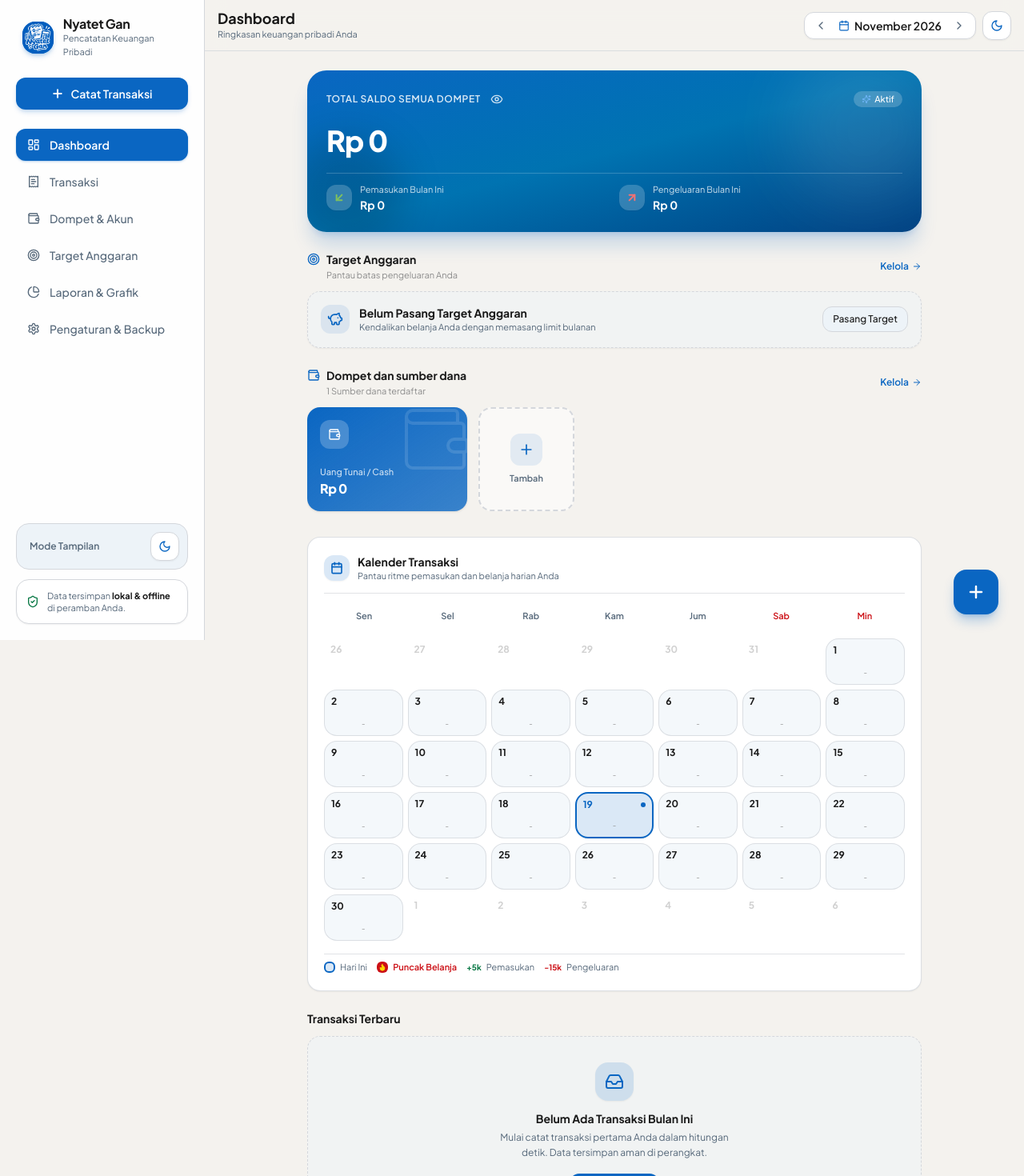
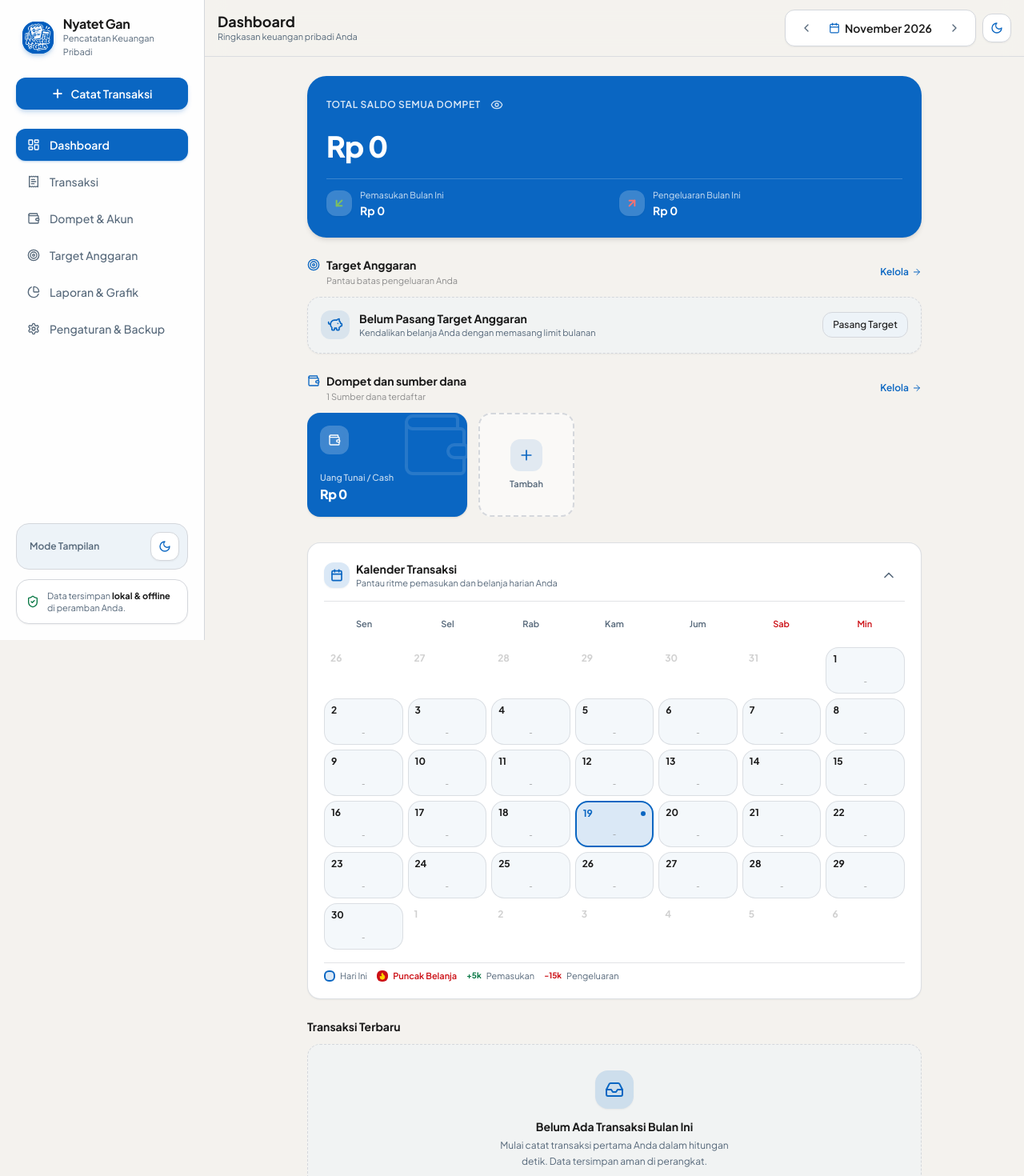
Before and after one commit to Riskypr/Nyatet-gan, a Next.js app: page / in a window 1280 px wide. Shown: the top 1470 px of the page at 80% size. Built offline with nearby package versions, Linux system fonts and the light colour scheme.

Commit message:
fix: card total warna, animasi target budget, dan layout card stacking

```diff
--- a/app/globals.css
+++ b/app/globals.css
@@ -95,6 +95,46 @@ body {
   font-family: var(--font-sans), system-ui, -apple-system, BlinkMacSystemFont, 'Segoe UI', Roboto, Oxygen, Ubuntu, Cantarell, 'Open Sans', 'Helvetica Neue', sans-serif;
   -webkit-tap-highlight-color: transparent;
   transition: background-color 0.2s ease, color 0.2s ease;
+}
+
+@layer base {
+  button:enabled,
+  a {
+    transition-property: color, background-color, border-color, box-shadow, opacity, transform;
+    transition-duration: 180ms;
+    transition-timing-function: ease-out;
+  }
+
+  button:enabled:active,
+  a:active {
+    transform: scale(0.98);
+  }
+}
+
+@keyframes soft-enter {
+  from {
+    opacity: 0;
+    transform: translateY(6px);
+  }
+  to {
+    opacity: 1;
+    transform: translateY(0);
+  }
+}
+
+.motion-enter {
+  animation: soft-enter 240ms ease-out both;
+}
+
+@media (prefers-reduced-motion: reduce) {
+  *,
+  *::before,
+  *::after {
+    animation-duration: 0.01ms !important;
+    animation-iteration-count: 1 !important;
+    scroll-behavior: auto !important;
+    transition-duration: 0.01ms !important;
+  }
 }
 
 /* Custom scrollbars */
--- a/app/page.tsx
+++ b/app/page.tsx
@@ -7,7 +7,8 @@ import {
   ArrowUpRight,
   Plus,
   ArrowRight,
-  Sparkles,
+  ChevronDown,
+  ChevronUp,
   Wallet as WalletIcon,
   PiggyBank,
   Eye,
@@ -42,6 +43,7 @@ export default function DashboardPage() {
   const [overallBudget, setOverallBudget] = useState<BudgetProgress | null>(null);
   const [categoryBudgets, setCategoryBudgets] = useState<BudgetProgress[]>([]);
   const [isWalletModalOpen, setIsWalletModalOpen] = useState(false);
+  const [showAllBudgets, setShowAllBudgets] = useState(false);
 
   // Load category lookup map and budget progress for the current month
   useEffect(() => {
@@ -63,15 +65,18 @@ export default function DashboardPage() {
 
   const walletMap = new Map(wallets.map((w) => [w.id, w]));
   const recentTransactions = transactions.slice(0, 5);
+  const budgetCount = (overallBudget ? 1 : 0) + categoryBudgets.length;
+  const firstBudget = overallBudget || categoryBudgets[0];
+  const firstBudgetTitle = overallBudget
+    ? 'Target Keseluruhan Bulan Ini'
+    : categoryBudgets[0]?.category?.name || 'Target Kategori';
 
   return (
-    <div className="flex flex-col gap-6 max-w-3xl mx-auto">
+    <div className="flex flex-col gap-5 sm:gap-6 max-w-3xl mx-auto">
       {/* 1. Card Saldo Total (Hero Card) */}
-      <div className="relative overflow-hidden rounded-3xl bg-gradient-to-br from-[#0A66C2] via-[#0073B1] to-[#004182] p-6 text-white shadow-xl shadow-primary/20 transition-all">
-        {/* Modern glowing blurred meshes */}
-        <div className="absolute right-0 top-0 translate-x-6 -translate-y-6 w-48 h-48 rounded-full bg-white/10 blur-2xl pointer-events-none" />
-        <div className="absolute left-0 bottom-0 -translate-x-6 translate-y-6 w-36 h-36 rounded-full bg-black/15 blur-xl pointer-events-none" />
-
+      <div
+        className="relative overflow-hidden rounded-3xl p-4 sm:p-6 text-white shadow-md bg-primary transition-colors duration-200"
+      >
         <div className="relative z-10 flex flex-col gap-5">
           <div className="flex items-center justify-between">
             <div className="flex items-center gap-2">
@@ -92,14 +97,10 @@ export default function DashboardPage() {
                 )}
               </button>
             </div>
-            <span className="flex items-center gap-1 text-[11px] px-2.5 py-0.5 rounded-full bg-white/20 backdrop-blur-xs text-white font-medium">
-              <Sparkles className="w-3 h-3 text-[#70B5F9]" />
-              Aktif
-            </span>
           </div>
 
           <div>
-            <h2 className="text-3xl sm:text-4xl font-extrabold tracking-tight" suppressHydrationWarning>
+            <h2 className="text-3xl sm:text-4xl font-extrabold tracking-tight transition-all duration-200" suppressHydrationWarning>
               {isBalanceHidden ? 'Rp ••••••••' : formatRupiah(totalBalance)}
             </h2>
           </div>
@@ -157,7 +158,7 @@ export default function DashboardPage() {
         </div>
 
         {/* Jika belum ada target sama sekali */}
-        {!overallBudget && categoryBudgets.length === 0 ? (
+        {budgetCount === 0 ? (
           <Card className="flex items-center justify-between p-4 bg-surface-alt/50 border-dashed border-border">
             <div className="flex items-center gap-3">
               <div className="w-9 h-9 rounded-xl bg-primary/10 text-primary flex items-center justify-center">
@@ -174,8 +175,8 @@ export default function DashboardPage() {
               </Button>
             </Link>
           </Card>
-        ) : (
-          <div className="flex flex-col gap-3">
+        ) : showAllBudgets && budgetCount > 1 ? (
+          <div key="budget-expanded" className="motion-enter flex flex-col gap-3">
             {/* Target Keseluruhan (Total) jika ada */}
             {overallBudget && (
               <Link href="/budget" className="block group">
@@ -237,8 +238,7 @@ export default function DashboardPage() {
                           </span>
                         </div>
 
-                        {/* Progress Bar Container */}
-                        <div className="w-full h-2.5 rounded-full bg-surface-alt overflow-hidden p-0.5">
+                        <div className="w-full h-2.5 rounded-full bg-surface-alt overflow-hidden">
                           <div
                             className={cn(
                               'h-full rounded-full transition-all duration-500 ease-out',
@@ -273,6 +273,80 @@ export default function DashboardPage() {
                   ))}
                 </div>
               </div>
+            )}
+
+            <button
+              type="button"
+              onClick={() => setShowAllBudgets(false)}
+              className="self-center inline-flex min-h-10 items-center gap-2 px-4 rounded-xl text-sm font-semibold text-text-secondary hover:bg-surface-alt hover:text-text-primary transition-colors"
+            >
+              <ChevronUp className="w-4 h-4" />
+              Sembunyikan
+            </button>
+          </div>
+        ) : (
+          <div key="budget-collapsed" className="motion-enter flex flex-col items-center gap-1">
+            <div className="relative isolate w-full" style={{ paddingBottom: budgetCount > 1 ? '1.25rem' : '0' }}>
+              {budgetCount > 1 && (
+                <>
+                  <div className="absolute z-0 left-3 right-3 top-3 h-full rounded-2xl border border-border bg-surface-alt" />
+                  <div className="absolute z-0 left-1.5 right-1.5 top-1.5 h-full rounded-2xl border border-border bg-surface" />
+                </>
+              )}
+              {firstBudget && (
+                <Link href="/budget" className="relative z-10 block rounded-2xl border border-border bg-surface p-4 shadow-sm transition-all hover:shadow-md hover:border-primary/40">
+                  <div className="flex items-start justify-between gap-3">
+                    <div className="min-w-0">
+                      <p className="truncate text-sm font-bold text-text-primary">{firstBudgetTitle}</p>
+                      <p className="mt-1 text-[11px] text-text-secondary">
+                        Total Target: <strong className="font-semibold text-text-primary">{formatRupiah(firstBudget.budget.targetAmount)}</strong>
+                      </p>
+                    </div>
+                    <span
+                      className={cn(
+                        'shrink-0 rounded-full px-2.5 py-1 text-[11px] font-bold',
+                        firstBudget.percentage >= 90
+                          ? 'text-danger bg-danger/15'
+                          : firstBudget.percentage >= 70
+                          ? 'text-warning bg-warning/15'
+                          : 'text-secondary bg-secondary/15'
+                      )}
+                    >
+                      {firstBudget.percentage}%
+                    </span>
+                  </div>
+
+                  <div className="mt-3 h-2.5 w-full overflow-hidden rounded-full bg-surface-alt">
+                    <div
+                      className={cn(
+                        'h-full rounded-full transition-all duration-500 ease-out',
+                        firstBudget.percentage >= 90 ? 'bg-danger' : firstBudget.percentage >= 70 ? 'bg-warning' : 'bg-secondary'
+                      )}
+                      style={{ width: `${Math.min(firstBudget.percentage, 100)}%` }}
+                    />
+                  </div>
+
+                  <div className="mt-2 flex items-center justify-between gap-2 text-[11px] text-text-secondary">
+                    <span className="truncate">Terpakai: <strong className="text-text-primary">{formatRupiah(firstBudget.spentAmount)}</strong></span>
+                    <span className={cn('shrink-0 font-semibold', firstBudget.isOverBudget ? 'text-danger' : 'text-secondary')}>
+                      {firstBudget.isOverBudget
+                        ? `Lebih ${formatRupiah(Math.abs(firstBudget.remainingAmount))}`
+                        : `Sisa ${formatRupiah(firstBudget.remainingAmount)}`}
+                    </span>
+                  </div>
+                </Link>
+              )}
+            </div>
+
+            {budgetCount > 1 && (
+              <button
+                type="button"
+                onClick={() => setShowAllBudgets(true)}
+                className="inline-flex min-h-10 items-center gap-2 px-4 rounded-xl text-sm font-semibold text-text-secondary hover:bg-surface-alt hover:text-text-primary transition-colors"
+              >
+                Lihat semua ({budgetCount})
+                <ChevronDown className="w-4 h-4" />
+              </button>
             )}
           </div>
         )}
--- a/app/wallets/page.tsx
+++ b/app/wallets/page.tsx
@@ -59,7 +59,7 @@ export default function WalletsPage() {
   return (
     <div className="flex flex-col gap-6 max-w-3xl mx-auto">
       {/* Header Overview Card */}
-      <Card className="p-5 bg-gradient-to-r from-surface-alt via-surface to-surface border-border shadow-xs">
+      <Card className="p-5 bg-surface-alt/60 border-border shadow-xs">
         <div className="flex flex-col sm:flex-row items-start sm:items-center justify-between gap-4">
           <div className="flex items-center gap-3.5">
             <div className="w-12 h-12 rounded-2xl bg-primary text-white flex items-center justify-center shadow-sm shadow-primary/30">
--- a/components/calendar/ExpenseCalendar.tsx
+++ b/components/calendar/ExpenseCalendar.tsx
@@ -20,6 +20,8 @@ import {
   ArrowDownLeft,
   Plus,
   Info,
+  ChevronDown,
+  ChevronUp,
 } from 'lucide-react';
 import { Transaction, Category, Wallet } from '@/lib/types';
 import { formatRupiah } from '@/lib/utils/currency';
@@ -54,6 +56,7 @@ export function ExpenseCalendar({
 }: ExpenseCalendarProps) {
   const [selectedDate, setSelectedDate] = useState<string | null>(null);
   const [isDetailOpen, setIsDetailOpen] = useState(false);
+  const [isCalendarVisible, setIsCalendarVisible] = useState(true);
 
   // Parse current month as Date
   const currentMonthDate = useMemo(() => {
@@ -144,29 +147,49 @@ export function ExpenseCalendar({
   const isSelectedDateToday = selectedDate === todayStr;
 
   return (
-    <Card className="p-4 sm:p-5 flex flex-col gap-4 border-border/80 shadow-xs">
+    <Card className="p-3 sm:p-5 flex flex-col gap-3 sm:gap-4 border-border/80 shadow-xs">
       {/* Header Kalender — without month selector (already in Header) */}
-      <div className="flex items-center justify-between pb-3 border-b border-border/70">
-        <div className="flex items-center gap-2.5">
+      <div className="flex items-center justify-between gap-2 pb-3 border-b border-border/70">
+        <div className="flex items-center gap-2 min-w-0">
           <div className="w-8 h-8 rounded-xl bg-primary/15 text-primary flex items-center justify-center shrink-0 shadow-xs">
             <CalendarIcon className="w-4 h-4 stroke-[2.5]" />
           </div>
-          <div>
+          <div className="min-w-0">
             <h3 className="text-sm font-bold text-text-primary">Kalender Transaksi</h3>
-            <p className="text-[11px] text-text-secondary">
+            <p className="hidden sm:block text-[11px] text-text-secondary">
               Pantau ritme pemasukan dan belanja harian Anda
             </p>
           </div>
         </div>
 
-        {maxExpenseAmount > 0 && (
-          <div className="hidden xs:flex items-center gap-1.5 px-2.5 py-1 rounded-xl bg-danger/15 text-danger text-[11px] font-semibold border border-danger/25">
-            <Flame className="w-3.5 h-3.5 fill-danger" />
-            <span>Puncak: {formatRupiah(maxExpenseAmount)}</span>
-          </div>
-        )}
+        <div className="flex items-center gap-1.5 shrink-0">
+          {maxExpenseAmount > 0 && (
+            <div className="hidden sm:flex items-center gap-1.5 px-2.5 py-1 rounded-xl bg-danger/15 text-danger text-[11px] font-semibold border border-danger/25">
+              <Flame className="w-3.5 h-3.5 fill-danger" />
+              <span>Puncak: {formatRupiah(maxExpenseAmount)}</span>
+            </div>
+          )}
+          <button
+            type="button"
+            onClick={() => setIsCalendarVisible((visible) => !visible)}
+            className="inline-flex h-10 w-10 items-center justify-center rounded-xl text-text-secondary hover:bg-surface-alt hover:text-text-primary transition-colors focus:outline-none focus:ring-2 focus:ring-primary"
+            aria-label={isCalendarVisible ? 'Sembunyikan kalender' : 'Tampilkan kalender'}
+            aria-expanded={isCalendarVisible}
+            title={isCalendarVisible ? 'Sembunyikan kalender' : 'Tampilkan kalender'}
+          >
+            {isCalendarVisible ? <ChevronUp className="w-5 h-5" /> : <ChevronDown className="w-5 h-5" />}
+          </button>
+        </div>
       </div>
 
+      <div
+        className={cn(
+          'grid transition-[grid-template-rows,opacity] duration-300 ease-out',
+          isCalendarVisible ? 'grid-rows-[1fr] opacity-100' : 'grid-rows-[0fr] opacity-0'
+        )}
+        aria-hidden={!isCalendarVisible}
+      >
+        <div className="min-h-0 overflow-hidden flex flex-col gap-3 sm:gap-4" inert={!isCalendarVisible}>
       {/* Weekday headers */}
       <div className="grid grid-cols-7 gap-1 text-center">
         {WEEKDAY_NAMES.map((day, idx) => (
@@ -208,7 +231,7 @@ export function ExpenseCalendar({
               type="button"
               onClick={() => handleDayClick(day)}
               className={cn(
-                'relative flex flex-col items-center justify-between p-1.5 sm:p-2 rounded-2xl min-h-[52px] sm:min-h-[58px] transition-all duration-150 cursor-pointer select-none text-left',
+                'relative flex flex-col items-center justify-between p-1 sm:p-2 rounded-xl sm:rounded-2xl min-h-[56px] sm:min-h-[58px] transition-all duration-150 cursor-pointer select-none text-left',
                 // Non-current month styling
                 !isCurrentMonthDay && 'opacity-20 pointer-events-none bg-transparent',
                 // Default current month cell
@@ -319,6 +342,8 @@ export function ExpenseCalendar({
           * Klik tanggal untuk melihat rincian
         </span>
       </div>
+        </div>
+      </div>
 
       {/* BottomSheet Rincian Transaksi Tanggal Terpilih */}
       <BottomSheet
@@ -339,7 +364,7 @@ export function ExpenseCalendar({
             className={cn(
               'p-4 rounded-2xl border flex flex-col gap-2 transition-all',
               isSelectedDatePeak
-                ? 'bg-gradient-to-r from-danger/15 via-danger/5 to-transparent border-danger/30'
+                ? 'bg-danger/10 border-danger/30'
                 : 'bg-surface-alt border-border'
             )}
           >
--- a/components/layout/AppShell.tsx
+++ b/components/layout/AppShell.tsx
@@ -1,6 +1,7 @@
 'use client';
 
 import React, { useEffect, useState } from 'react';
+import { usePathname } from 'next/navigation';
 import { seedInitialDataIfNeeded } from '@/lib/db/seed';
 import { useWalletStore } from '@/lib/stores/walletStore';
 import { useTransactionStore } from '@/lib/stores/transactionStore';
@@ -19,6 +20,7 @@ import { ServiceWorkerRegister } from '@/components/pwa/ServiceWorkerRegister';
 import { OfflineBanner } from '@/components/pwa/OfflineBanner';
 
 export function AppShell({ children }: { children: React.ReactNode }) {
+  const pathname = usePathname();
   const [isDbReady, setIsDbReady] = useState(false);
   const { fetchWallets } = useWalletStore();
   const { fetchMonthlyData, currentMonth } = useTransactionStore();
@@ -92,7 +94,7 @@ export function AppShell({ children }: { children: React.ReactNode }) {
       <div className="flex-1 flex flex-col min-w-0 pb-20 md:pb-6">
         <Header />
         <OfflineBanner />
-        <main className="flex-1 p-4 sm:p-6 max-w-5xl w-full mx-auto">{children}</main>
+        <main key={pathname} className="motion-enter flex-1 p-4 sm:p-6 max-w-5xl w-full mx-auto">{children}</main>
       </div>
 
       {/* Mobile Bottom Navigation */}
--- a/components/layout/BottomNav.tsx
+++ b/components/layout/BottomNav.tsx
@@ -58,9 +58,9 @@ export function BottomNav() {
                   isActive ? 'bg-primary/10' : 'group-hover:bg-surface-alt'
                 )}
               >
-                <Icon className={cn('w-4.5 h-4.5 sm:w-5 sm:h-5', isActive && 'stroke-[2.5]')} />
+                <Icon className={cn('w-5 h-5', isActive && 'stroke-[2.5]')} />
               </div>
-              <span className={cn('text-[9.5px] sm:text-[10px] mt-0.5 font-medium truncate max-w-full text-center', isActive && 'font-bold text-primary')}>
+              <span className={cn('text-[10px] mt-0.5 font-medium truncate max-w-full text-center', isActive && 'font-bold text-primary')}>
                 {item.label}
               </span>
             </Link>
--- a/components/layout/Header.tsx
+++ b/components/layout/Header.tsx
@@ -59,7 +59,7 @@ export function Header() {
           <div className="flex items-center gap-1 bg-surface border border-border rounded-xl px-1.5 sm:px-2 py-1 shadow-xs">
             <button
               onClick={handlePrevMonth}
-              className="p-1 rounded-lg text-text-secondary hover:text-text-primary hover:bg-surface-alt transition-colors"
+              className="h-9 w-9 flex items-center justify-center rounded-lg text-text-secondary hover:text-text-primary hover:bg-surface-alt transition-colors"
               aria-label="Bulan Sebelumnya"
             >
               <ChevronLeft className="w-4 h-4" />
@@ -72,7 +72,7 @@ export function Header() {
             </div>
             <button
               onClick={handleNextMonth}
-              className="p-1 rounded-lg text-text-secondary hover:text-text-primary hover:bg-surface-alt transition-colors"
+              className="h-9 w-9 flex items-center justify-center rounded-lg text-text-secondary hover:text-text-primary hover:bg-surface-alt transition-colors"
               aria-label="Bulan Berikutnya"
             >
               <ChevronRight className="w-4 h-4" />
--- a/components/transactions/TransactionItem.tsx
+++ b/components/transactions/TransactionItem.tsx
@@ -80,7 +80,7 @@ export function TransactionItem({
           <div className="relative">
             <button
               onClick={() => setShowMenu(!showMenu)}
-              className="p-1 rounded-lg text-text-muted hover:text-text-primary hover:bg-surface-alt transition-colors"
+              className="h-10 w-10 flex items-center justify-center rounded-lg text-text-muted hover:text-text-primary hover:bg-surface-alt transition-colors"
               aria-label="Opsi transaksi"
             >
               <MoreVertical className="w-4 h-4" />
--- a/components/ui/Button.tsx
+++ b/components/ui/Button.tsx
@@ -27,8 +27,8 @@ export const Button = React.forwardRef<HTMLButtonElement, ButtonProps>(
     };
 
     const sizes = {
-      sm: 'text-xs px-3 py-1.5 gap-1.5 h-8',
-      md: 'text-sm px-4 py-2.5 gap-2 h-10',
+      sm: 'text-xs px-3 py-1.5 gap-1.5 h-10 sm:h-8',
+      md: 'text-sm px-4 py-2.5 gap-2 h-11 sm:h-10',
       lg: 'text-base px-6 py-3 gap-2.5 h-12 font-semibold',
     };
 
--- a/components/ui/Card.tsx
+++ b/components/ui/Card.tsx
@@ -17,7 +17,7 @@ export function Card({ className, variant = 'elevated', children, ...props }: Ca
 
   return (
     <div
-      className={cn('rounded-2xl p-4 transition-all duration-150', variants[variant], className)}
+      className={cn('rounded-2xl p-4 transition-all duration-200 ease-out', variants[variant], className)}
       {...props}
     >
       {children}
--- a/components/wallets/WalletCard.tsx
+++ b/components/wallets/WalletCard.tsx
@@ -42,7 +42,7 @@ export function WalletCard({ wallet, onEdit, onDelete, isCompact = false }: Wall
       <div
         className="relative flex flex-col justify-between rounded-2xl p-4 min-w-[200px] w-[200px] h-[130px] shrink-0 overflow-hidden shadow-sm transition-all hover:shadow-md hover:scale-[1.02] active:scale-[0.98] select-none"
         style={{
-          background: `linear-gradient(145deg, ${wallet.color}, ${wallet.color}CC)`,
+          backgroundColor: wallet.color,
         }}
       >
         {/* Decorative watermark icon — top-right, blended softly */}
@@ -98,7 +98,7 @@ export function WalletCard({ wallet, onEdit, onDelete, isCompact = false }: Wall
             {onEdit && (
               <button
                 onClick={() => onEdit(wallet)}
-                className="p-1.5 rounded-lg text-text-secondary hover:text-text-primary hover:bg-surface-alt transition-colors"
+                className="h-10 w-10 flex items-center justify-center rounded-lg text-text-secondary hover:text-text-primary hover:bg-surface-alt transition-colors"
                 aria-label="Ubah Dompet"
               >
                 <Pencil className="w-3.5 h-3.5" />
@@ -107,7 +107,7 @@ export function WalletCard({ wallet, onEdit, onDelete, isCompact = false }: Wall
             {onDelete && (
               <button
                 onClick={() => onDelete(wallet)}
-                className="p-1.5 rounded-lg text-danger hover:bg-surface-alt transition-colors"
+                className="h-10 w-10 flex items-center justify-center rounded-lg text-danger hover:bg-surface-alt transition-colors"
                 aria-label="Hapus atau Arsip Dompet"
               >
                 <Trash2 className="w-3.5 h-3.5" />
```
